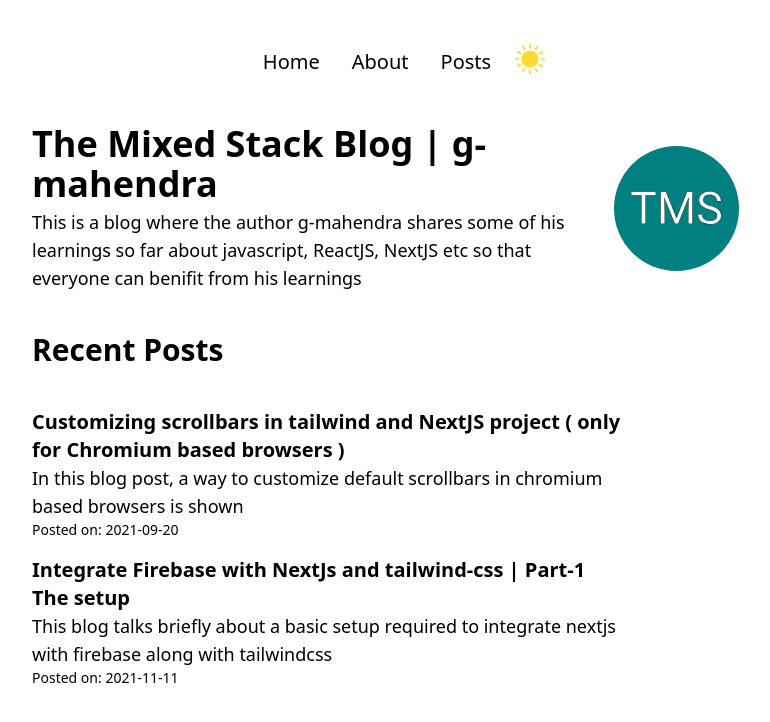
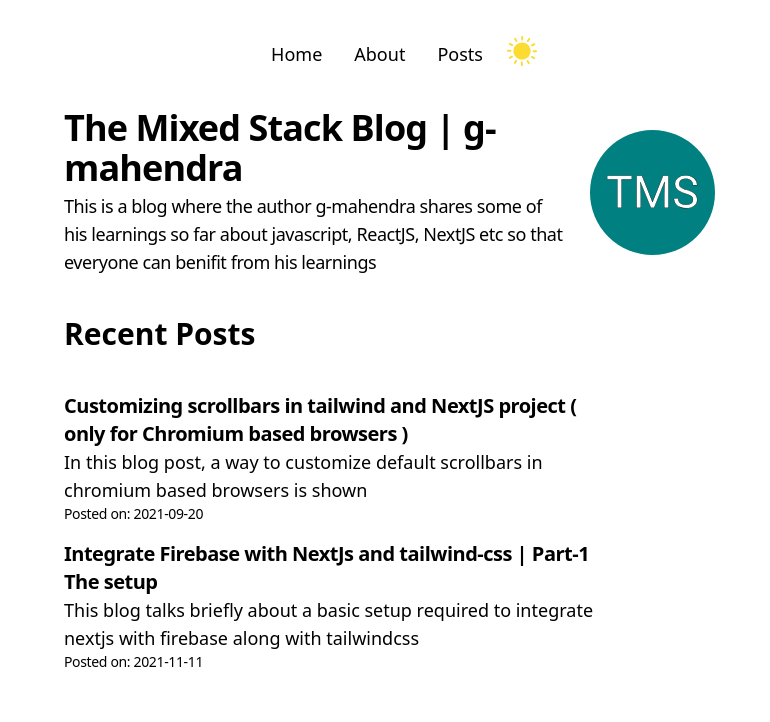
Before and after one commit to g-mahendra/themixedstack, a Next.js app: page / in a window 1280 px wide. Shown: the top 722 px of the page, without its empty margins (240-1010 px from the left). Built offline with nearby package versions, Linux system fonts and the light colour scheme; what @tailwindcss/typography would draw is missing.

Commit message:
style changes

```diff
--- a/components/Layout.jsx
+++ b/components/Layout.jsx
@@ -72,7 +72,8 @@ const Layout = ({ children, headData }) => {
           ))}
       </Head>
       <Navbar />
-      <main className="md:w-3/5 m-auto px-4 pb-10">{children}</main>
+      {/* <main className="md:w-3/5 m-auto px-4 pb-10">{children}</main> */}
+      <main className="flex flex-col justify-center px-8">{children}</main>
     </React.Fragment>
   );
 };
--- a/components/Navbar.jsx
+++ b/components/Navbar.jsx
@@ -11,9 +11,8 @@ const Navbar = () => {
   return (
     <>
       <nav
-        className={`md:flex hidden flex-row items-center md:w-3/5 m-auto py-10 ${
-          pathname === "/" ? "justify-center" : "justify-between"
-        }`}
+        className={`md:flex hidden flex-row items-center max-w-2xl w-full mx-auto py-8  ${pathname === "/" ? "justify-center" : "justify-between"
+          }`}
       >
         {pathname !== "/" ? (
           <h2 className="text-2xl font-bold">The Mixed Stack</h2>
@@ -22,7 +21,7 @@ const Navbar = () => {
           <li>
             <Link href="/">
               <a>
-                <h3 className="text-xl hover:bg-lightGray hover:rounded-full px-2 py-2 font-light">
+                <h3 className="text-lg hover:bg-lightGray hover:rounded-full px-2 py-2 font-light">
                   Home
                 </h3>
               </a>
@@ -31,7 +30,7 @@ const Navbar = () => {
           <li>
             <Link href="/about">
               <a>
-                <h3 className="text-xl hover:bg-lightGray hover:rounded-full px-2 py-2 font-light">
+                <h3 className="text-lg hover:bg-lightGray hover:rounded-full px-2 py-2 font-light">
                   About
                 </h3>
               </a>
@@ -40,7 +39,7 @@ const Navbar = () => {
           <li>
             <Link href="/allposts">
               <a>
-                <h3 className="text-xl hover:bg-lightGray hover:rounded-full px-2 py-2 font-light">
+                <h3 className="text-lg hover:bg-lightGray hover:rounded-full px-2 py-2 font-light">
                   Posts
                 </h3>
               </a>
@@ -52,31 +51,24 @@ const Navbar = () => {
               onClick={() =>
                 theme === "light" ? setTheme("dark") : setTheme("light")
               }
-              src={`${
-                theme === "light" ? "/icons/moon.svg" : "/icons/sun.svg"
-              }`}
+              src={`${theme === "light" ? "/icons/moon.svg" : "/icons/sun.svg"
+                }`}
               height={30}
               width={30}
             />
           </li>
         </ul>
       </nav>
-      <nav className="bg-white dark:bg-main flex md:hidden flex-row items-center justify-between px-4 m-auto mb-5 py-4 z-10">
-        <div>
-          <h2 className="text-black dark:text-white text-xl">
-            The Mixed Stack
-          </h2>
-        </div>
-        <ul className="flex flex-row items-center space-x-2">
+      <nav className="bg-white dark:bg-main flex md:hidden flex-row items-center justify-between w-full max-w-2xl mx-auto p-8">
+        <ul className="flex flex-row items-center justify-between w-full">
           <li className="border-2 border-teal dark:border-teal flex flex-col items-center justify-center rounded-full p-2 cursor-pointer">
             <Image
               alt="theme changer"
               onClick={() =>
                 theme === "light" ? setTheme("dark") : setTheme("light")
               }
-              src={`${
-                theme === "light" ? "/icons/moon.svg" : "/icons/sun.svg"
-              }`}
+              src={`${theme === "light" ? "/icons/moon.svg" : "/icons/sun.svg"
+                }`}
               height={20}
               width={20}
             />
@@ -85,16 +77,15 @@ const Navbar = () => {
             <Image
               alt="hamburger menu"
               onClick={() => setOpen(!open)}
-              src={`${
-                theme === "light" ? "/icons/menu.svg" : "/icons/menu_white.svg"
-              }`}
+              src={`${theme === "light" ? "/icons/menu.svg" : "/icons/menu_white.svg"
+                }`}
               height={20}
               width={20}
             />
           </li>
         </ul>
         {open && (
-          <ul className="fixed bottom-0 right-0 w-screen fles flex-col items-center bg-white dark:text-white text-black dark:bg-main space-y-4 py-3 rounded-tl-xl rounded-tr-xl border-t-2 border-teal">
+          <ul className=" transition-all fixed bottom-0 right-0 w-screen fles flex-col items-center bg-white dark:text-white text-black dark:bg-main space-y-4 py-3 rounded-tl-xl rounded-tr-xl border-t-2 border-teal">
             <li className="w-full flex flex-row items-center justify-center">
               <Link href="/">
                 <a className="text-2xl">Home</a>
--- a/components/PostHeader.jsx
+++ b/components/PostHeader.jsx
@@ -3,7 +3,7 @@ import Image from "next/image"
 const PostHeader = ({ title, date }) => {
   return (
     <div className="space-y-4 mb-5">
-      <h1 className="md:text-5xl text-3xl font-bold">{title}</h1>
+      <h1 className="md:text-5xl text-3xl font-bold tracking-tight">{title}</h1>
       <div className="flex flex-row items-center md:justify-end">
         <div className="dark:text-gray-300 text-gray-600 flex flex-row space-x-5">
           <Image className="rounded-full" src="/icons/g-mahendra.svg" height={30} width={50} />
--- a/pages/index.js
+++ b/pages/index.js
@@ -21,13 +21,13 @@ export default function Index({ posts }) {
         tags: null
       }}
     >
-      <div className="space-y-10">
+      <div className="space-y-10 flex flex-col items-start justify-center w-full max-w-2xl mx-auto mb-16">
         <div className="flex flex-col-reverse md:flex-row md:items-center md:justify-between">
           <div className="flex flex-col md:w-3/4 space-y-1">
-            <h1 className="md:text-4xl text-3xl font-bold">
+            <h1 className="md:text-4xl text-3xl font-bold tracking-tight">
               The Mixed Stack Blog | g-mahendra
             </h1>
-            <p className="md:text-lg text-base">
+            <p className="md:text-lg text-base tracking-tight">
               This is a blog where the author g-mahendra shares some of his
               learnings so far about javascript, ReactJS, NextJS etc so that
               everyone can benifit from his learnings
@@ -51,13 +51,13 @@ export default function Index({ posts }) {
                 href={`/posts/[slug]`}
               >
                 <a>
-                  <h3 className="md:text-xl text-lg font-bold hover:text-teal dark:hover:text-lightTeal hover:underline">
+                  <h3 className="md:text-xl text-lg font-bold hover:text-teal dark:hover:text-lightTeal hover:underline tracking-tight">
                     {post.data.title}
                   </h3>
                   <h4 className="md:text-lg">{post.data.description}</h4>
                 </a>
               </Link>
-              <p className="font-extralight text-sm">
+              <p className="font-extralight text-sm tracking-tight">
                 Posted on: {post.data.date}
               </p>
             </div>
--- a/tailwind.config.js
+++ b/tailwind.config.js
@@ -1,4 +1,5 @@
 const colors = require("tailwindcss/colors");
+const { fontFamily, spacing } = require("tailwindcss/defaultTheme");
 
 module.exports = {
   mode: "jit",
@@ -10,7 +11,7 @@ module.exports = {
       main: "#212225",
       lightTeal: "#79ffe1",
       lightGray: "rgba(100, 100, 100, 0.5)",
-      teal: "#008080"
+      teal: "#008080",
     }),
     colors: {
       transparent: "transparent",
@@ -23,107 +24,84 @@ module.exports = {
       yellow: colors.amber,
       lightTeal: "#79ffe1",
       main: "#212225",
-      teal: '#008080'
+      teal: "#008080",
+      blue: colors.blue,
+      pink: colors.pink,
     },
     extend: {
+      fontFamily: {
+        sans: ["IBM Plex Sans", ...fontFamily.sans],
+      },
       typography: (theme) => ({
+        DEFAULT: {
+          css: {
+            color: theme("colors.gray.700"),
+            a: {
+              color: theme("colors.teal"),
+              "&:hover": {
+                color: theme("colors.blue.700"),
+              },
+              code: { color: theme("colors.teal") },
+            },
+            "h2,h3,h4": {
+              "scroll-margin-top": spacing[32],
+            },
+            thead: {
+              borderBottomColor: theme("colors.gray.200"),
+            },
+            code: { color: theme("colors.pink.500") },
+            "blockquote p:first-of-type::before": false,
+            "blockquote p:last-of-type::after": false,
+          },
+        },
         dark: {
           css: {
-            color: "white",
-            h2: {
-              color: "white",
+            color: theme("colors.gray.200"),
+            a: {
+              color: theme("colors.lightTeal"),
+              "&:hover": {
+                color: theme("colors.blue.600"),
+              },
+              code: { color: theme("colors.blue.400") },
             },
-            h3: {
-              color: "white",
+            blockquote: {
+              borderLeftColor: theme("colors.gray.700"),
+              color: theme("colors.gray.300"),
             },
-            strong: {
-              color: "white",
+            "h2,h3,h4": {
+              color: theme("colors.gray.100"),
+              "scroll-margin-top": spacing[32],
             },
-            a: {
-              color: "#79ffe1",
+            hr: { borderColor: theme("colors.gray.700") },
+            ol: {
+              li: {
+                "&:before": { color: theme("colors.gray.500") },
+              },
+            },
+            ul: {
+              li: {
+                "&:before": { backgroundColor: theme("colors.gray.500") },
+              },
+            },
+            strong: { color: theme("colors.gray.100") },
+            thead: {
+              color: theme("colors.gray.100"),
+              borderBottomColor: theme("colors.gray.600"),
+            },
+            tbody: {
+              tr: {
+                borderBottomColor: theme("colors.gray.700"),
+              },
+            },
+            code: {
+              color: theme("colors.lightTeal"),
+              backgroundColor: "black",
             },
             pre: {
-              backgroundColor: "rgba(50, 50, 50, 1)",
-              boxShadow: "5px w0px 0px 10px 10px #79ffe1",
-            },
-            "pre code": {
-              backgroundColor: "transparent",
-              color: "white",
-            },
-            code: {
-              backgroundColor: "#000",
-              color: "#79ffe1",
-              padding: "5px",
-            },
-            "code:before": {
-              content: "none",
-            },
-            "code:after": {
-              content: "none",
-            },
-            blockquote: {
-              color: "white",
-              backgroundColor: "#003030",
-            },
-          },
-        },
-        DEFAULT: {
-          css: {
-            a: {
-              color: "#79ffe1",
-            },
-            pre: {
-              backgroundColor: "rgba(50, 50, 50, 0.9)",
-              boxShadow: "5px 10px #79ffe1",
-            },
-            "pre code": {
-              backgroundColor: "transparent",
-              color: "white",
-            },
-            code: {
-              backgroundColor: "#000",
-              color: "#79ffe1",
-              padding: "5px",
-            },
-            "code:before": {
-              content: "none",
-            },
-            "code:after": {
-              content: "none",
-            },
-            blockquote: {
-              color: "white",
-              backgroundColor: "#003030",
-            },
-          },
-        },
-        lg: {
-          css: {
-            a: {
-              color: "#79ffe1",
-            },
-            pre: {
-              backgroundColor: "rgba(50, 50, 50, 0.9)",
-              boxShadow: "5px 10px #79ffe1",
-            },
-            "pre code": {
-              backgroundColor: "transparent",
-              color: "white",
-            },
-            code: {
-              backgroundColor: "#000",
-              color: "#79ffe1",
-              padding: "5px",
-            },
-            "code:before": {
-              content: "none",
-            },
-            "code:after": {
-              content: "none",
-            },
-            blockquote: {
-              color: "white",
-              backgroundColor: "#003030",
+              code: {
+                color: "white",
+                backgroundColor: "transparent",
+              },
             },
           },
         },
```
Also changed, not shown: pages/about.js (+6 -6 lines), pages/allposts.js (+4 -4 lines), pages/posts/[slug].js (+5 -5 lines).
